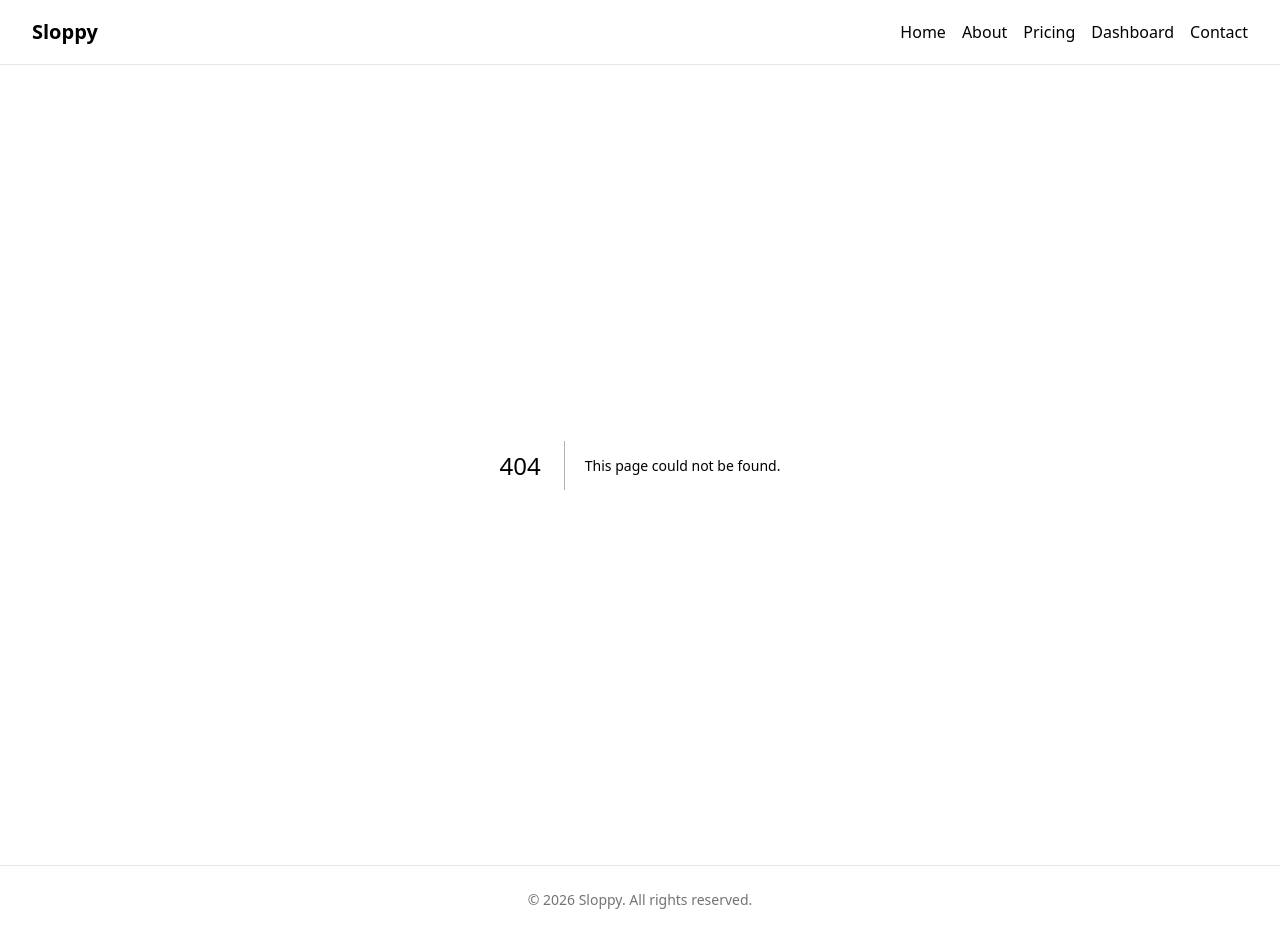
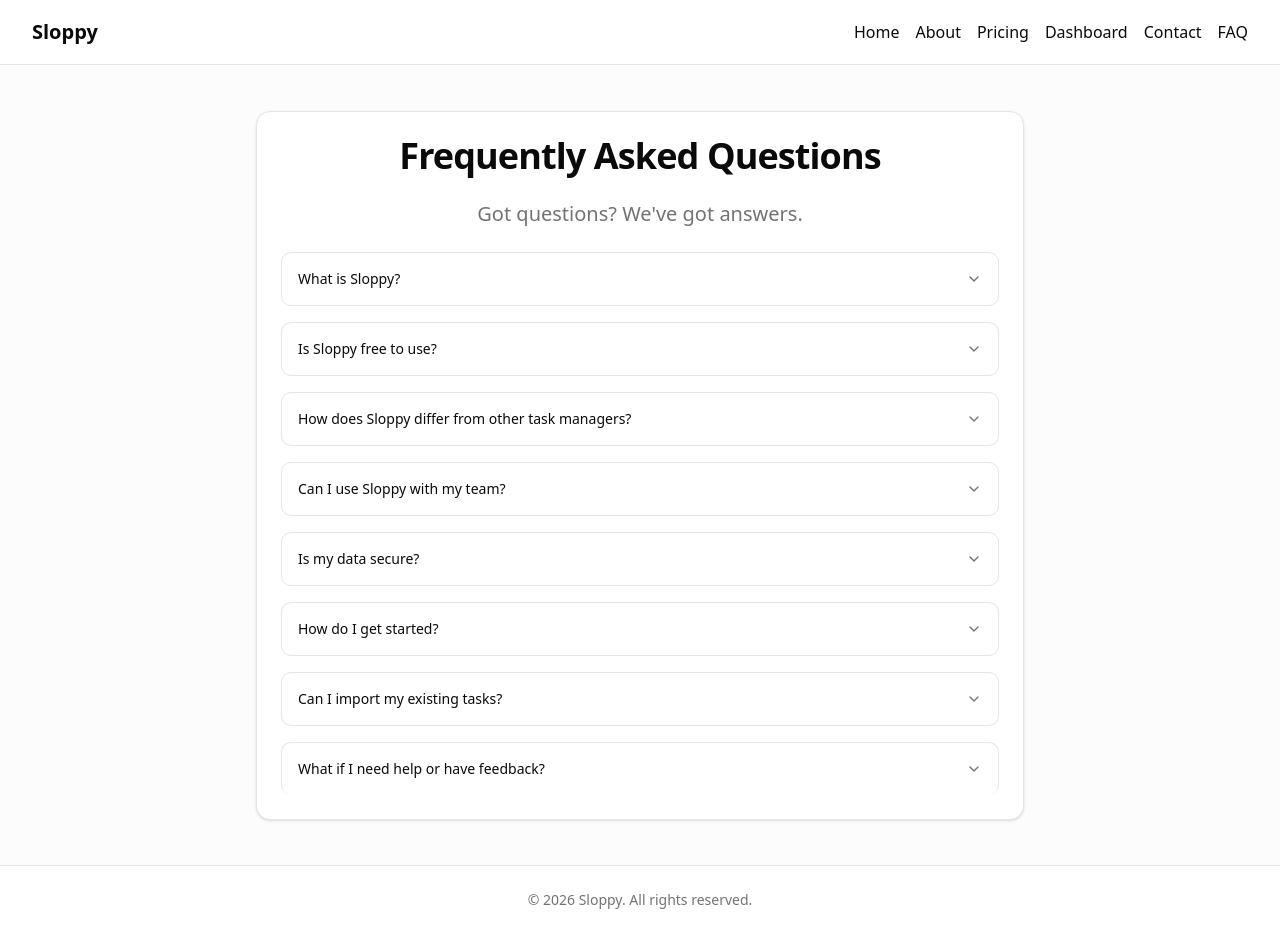
Before and after one commit to mikepowersbot/sloppy-2026-02-18-12-23-39, a Next.js app: page /faq in a window 1280 px wide. Before the commit this address had no page. Built offline with nearby package versions, Linux system fonts and the light colour scheme.

Commit message:
Complete task: Add FAQ page

```diff
--- /dev/null
+++ b/src/app/faq/page.tsx
@@ -0,0 +1,102 @@
+import { Accordion, AccordionContent, AccordionItem, AccordionTrigger } from "@/components/ui/accordion";
+import { Card, CardContent, CardHeader, CardTitle } from "@/components/ui/card";
+
+export default function FAQ() {
+  return (
+    <div className="min-h-screen flex items-center justify-center bg-muted/30 p-8">
+      <Card className="w-full max-w-3xl">
+        <CardHeader className="text-center space-y-4">
+          <CardTitle className="text-4xl font-bold tracking-tight">
+            Frequently Asked Questions
+          </CardTitle>
+          <p className="text-xl text-muted-foreground">
+            Got questions? We&apos;ve got answers.
+          </p>
+        </CardHeader>
+        <CardContent>
+          <Accordion type="single" collapsible className="w-full space-y-4">
+            <AccordionItem value="item-1" className="border rounded-lg px-4">
+              <AccordionTrigger className="text-left hover:no-underline">
+                What is Sloppy?
+              </AccordionTrigger>
+              <AccordionContent className="pt-2 pb-4">
+                Sloppy is a productivity tool designed to help you organize tasks, track projects, and boost your efficiency.
+                It embraces a &quot;good enough&quot; philosophy—focusing on getting things done without over-engineering.
+              </AccordionContent>
+            </AccordionItem>
+
+            <AccordionItem value="item-2" className="border rounded-lg px-4">
+              <AccordionTrigger className="text-left hover:no-underline">
+                Is Sloppy free to use?
+              </AccordionTrigger>
+              <AccordionContent className="pt-2 pb-4">
+                We offer a free tier with basic features, plus paid plans for teams and power users.
+                Check out our <a href="/pricing" className="text-primary hover:underline">Pricing page</a> for details.
+              </AccordionContent>
+            </AccordionItem>
+
+            <AccordionItem value="item-3" className="border rounded-lg px-4">
+              <AccordionTrigger className="text-left hover:no-underline">
+                How does Sloppy differ from other task managers?
+              </AccordionTrigger>
+              <AccordionContent className="pt-2 pb-4">
+                Sloppy focuses on simplicity and speed. We avoid unnecessary complexity and help you
+                iterate quickly. It&apos;s perfect for developers, makers, and anyone who values velocity over perfection.
+              </AccordionContent>
+            </AccordionItem>
+
+            <AccordionItem value="item-4" className="border rounded-lg px-4">
+              <AccordionTrigger className="text-left hover:no-underline">
+                Can I use Sloppy with my team?
+              </AccordionTrigger>
+              <AccordionContent className="pt-2 pb-4">
+                Absolutely! Our team plans include collaboration features like shared projects,
+                real-time updates, and role-based permissions. Invite your team and start building together.
+              </AccordionContent>
+            </AccordionItem>
+
+            <AccordionItem value="item-5" className="border rounded-lg px-4">
+              <AccordionTrigger className="text-left hover:no-underline">
+                Is my data secure?
+              </AccordionTrigger>
+              <AccordionContent className="pt-2 pb-4">
+                Yes. We take security seriously. All data is encrypted in transit and at rest.
+                We comply with industry standards and offer features like two-factor authentication for added protection.
+              </AccordionContent>
+            </AccordionItem>
+
+            <AccordionItem value="item-6" className="border rounded-lg px-4">
+              <AccordionTrigger className="text-left hover:no-underline">
+                How do I get started?
+              </AccordionTrigger>
+              <AccordionContent className="pt-2 pb-4">
+                Simply sign up for an account, and you&apos;ll be guided through a quick onboarding process.
+                You can start adding tasks and projects immediately. No complicated setup required!
+              </AccordionContent>
+            </AccordionItem>
+
+            <AccordionItem value="item-7" className="border rounded-lg px-4">
+              <AccordionTrigger className="text-left hover:no-underline">
+                Can I import my existing tasks?
+              </AccordionTrigger>
+              <AccordionContent className="pt-2 pb-4">
+                Yes! Sloppy supports importing from various formats including CSV, JSON, and integrations with popular tools like Todoist, Trello, and Asana.
+                Check our documentation for step-by-step guides.
+              </AccordionContent>
+            </AccordionItem>
+
+            <AccordionItem value="item-8" className="border rounded-lg px-4">
+              <AccordionTrigger className="text-left hover:no-underline">
+                What if I need help or have feedback?
+              </AccordionTrigger>
+              <AccordionContent className="pt-2 pb-4">
+                We&apos;d love to hear from you! Reach out via our <a href="/contact" className="text-primary hover:underline">Contact page</a> or join our community forum.
+                Your feedback helps us make Sloppy better for everyone.
+              </AccordionContent>
+            </AccordionItem>
+          </Accordion>
+        </CardContent>
+      </Card>
+    </div>
+  );
+}
--- a/src/components/nav.tsx
+++ b/src/components/nav.tsx
@@ -24,6 +24,9 @@ export default function Nav() {
             <Link href="/contact" className="hover:text-primary transition-colors">
               Contact
             </Link>
+            <Link href="/faq" className="hover:text-primary transition-colors">
+              FAQ
+            </Link>
           </div>
         </div>
       </div>
--- /dev/null
+++ b/src/components/ui/accordion.tsx
@@ -0,0 +1,66 @@
+"use client"
+
+import * as React from "react"
+import { ChevronDownIcon } from "lucide-react"
+import { Accordion as AccordionPrimitive } from "radix-ui"
+
+import { cn } from "@/lib/utils"
+
+function Accordion({
+  ...props
+}: React.ComponentProps<typeof AccordionPrimitive.Root>) {
+  return <AccordionPrimitive.Root data-slot="accordion" {...props} />
+}
+
+function AccordionItem({
+  className,
+  ...props
+}: React.ComponentProps<typeof AccordionPrimitive.Item>) {
+  return (
+    <AccordionPrimitive.Item
+      data-slot="accordion-item"
+      className={cn("border-b last:border-b-0", className)}
+      {...props}
+    />
+  )
+}
+
+function AccordionTrigger({
+  className,
+  children,
+  ...props
+}: React.ComponentProps<typeof AccordionPrimitive.Trigger>) {
+  return (
+    <AccordionPrimitive.Header className="flex">
+      <AccordionPrimitive.Trigger
+        data-slot="accordion-trigger"
+        className={cn(
+          "focus-visible:border-ring focus-visible:ring-ring/50 flex flex-1 items-start justify-between gap-4 rounded-md py-4 text-left text-sm font-medium transition-all outline-none hover:underline focus-visible:ring-[3px] disabled:pointer-events-none disabled:opacity-50 [&[data-state=open]>svg]:rotate-180",
+          className
+        )}
+        {...props}
+      >
+        {children}
+        <ChevronDownIcon className="text-muted-foreground pointer-events-none size-4 shrink-0 translate-y-0.5 transition-transform duration-200" />
+      </AccordionPrimitive.Trigger>
+    </AccordionPrimitive.Header>
+  )
+}
+
+function AccordionContent({
+  className,
+  children,
+  ...props
+}: React.ComponentProps<typeof AccordionPrimitive.Content>) {
+  return (
+    <AccordionPrimitive.Content
+      data-slot="accordion-content"
+      className="data-[state=closed]:animate-accordion-up data-[state=open]:animate-accordion-down overflow-hidden text-sm"
+      {...props}
+    >
+      <div className={cn("pt-0 pb-4", className)}>{children}</div>
+    </AccordionPrimitive.Content>
+  )
+}
+
+export { Accordion, AccordionItem, AccordionTrigger, AccordionContent }
```
Also changed, not shown: 1 other file (tests, documents, lock files or other folders).
